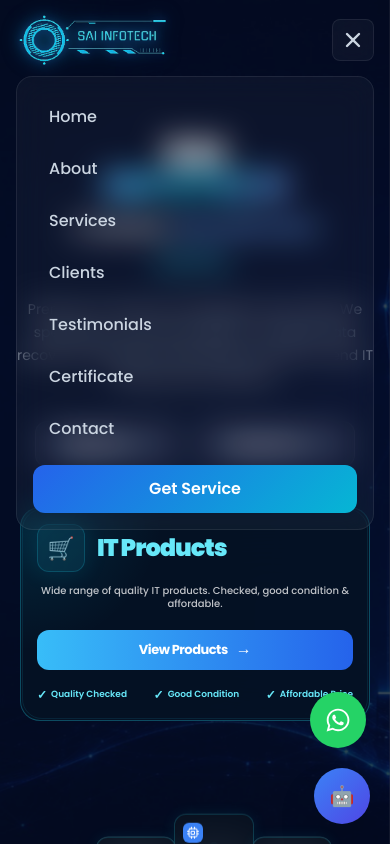
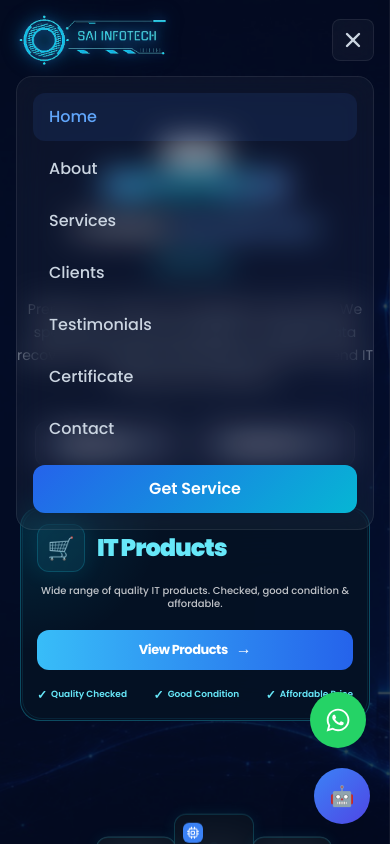
Before and after one commit to Yasir533/sai-infotech-webapp, a React (Vite) app in the folder sai-info/: page / in a window 390 px wide. Both pictures are taken after a click on the button 353 px from the left and 40 px from the top of the page. Shown: the top 844 px of the page. Built offline with nearby package versions, Linux system fonts and the light colour scheme.

Commit message:
fixed responsive mobile navigation

```diff
--- a/sai-info/src/components/Navbar.jsx
+++ b/sai-info/src/components/Navbar.jsx
@@ -14,61 +14,104 @@ const navLinks = [
 ]
 
 export default function Navbar() {
+
   const [scrolled, setScrolled] = useState(false)
+
   const [menuOpen, setMenuOpen] = useState(false)
+
   const [active, setActive] = useState('#home')
 
   useEffect(() => {
+
     const onScroll = () => setScrolled(window.scrollY > 50)
+
     window.addEventListener('scroll', onScroll)
+
     return () => window.removeEventListener('scroll', onScroll)
+
   }, [])
 
+  // FIXED MOBILE SCROLL NAVIGATION
   const handleNavClick = (e, href) => {
+
     e.preventDefault()
+
     setActive(href)
+
     setMenuOpen(false)
+
     const target = document.querySelector(href)
+
     if (target) {
-      target.scrollIntoView({ behavior: 'smooth', block: 'start' })
+
+      const navbarOffset = 90
+
+      const elementPosition =
+        target.getBoundingClientRect().top +
+        window.pageYOffset
+
+      const offsetPosition =
+        elementPosition - navbarOffset
+
+      window.scrollTo({
+        top: offsetPosition,
+        behavior: 'smooth',
+      })
     }
   }
 
   return (
+
     <motion.nav
       initial={{ y: -80, opacity: 0 }}
       animate={{ y: 0, opacity: 1 }}
       transition={{ duration: 0.6, ease: 'easeOut' }}
       className={`fixed top-0 left-0 right-0 z-50 transition-all duration-300 ${
-        scrolled ? 'glass shadow-lg shadow-black/30 py-2' : 'py-3'
+        scrolled
+          ? 'glass shadow-lg shadow-black/30 py-2'
+          : 'py-3'
       }`}
     >
+
       <div className="max-w-7xl mx-auto px-4 sm:px-6 lg:px-8">
+
         <div className="flex items-center justify-between">
+
+          {/* LOGO */}
           <a
             href="#home"
             onClick={(e) => handleNavClick(e, '#home')}
             className="flex items-center group flex-shrink-0"
           >
+
             <img
               src={logoImg}
               alt="SAI INFOTECH"
               className={`w-auto object-contain transition-all duration-300 group-hover:opacity-90 group-hover:scale-105 ${
-                scrolled ? 'h-12 sm:h-14' : 'h-14 sm:h-16 lg:h-20'
+                scrolled
+                  ? 'h-12 sm:h-14'
+                  : 'h-14 sm:h-16 lg:h-20'
               }`}
               style={{
                 maxWidth: '260px',
-                filter: 'drop-shadow(0 0 10px rgba(6,182,212,0.5)) drop-shadow(0 0 4px rgba(37,99,235,0.4))',
+                filter:
+                  'drop-shadow(0 0 10px rgba(6,182,212,0.5)) drop-shadow(0 0 4px rgba(37,99,235,0.4))',
               }}
             />
+
           </a>
 
+          {/* DESKTOP NAV */}
           <div className="hidden lg:flex items-center gap-1">
+
             {navLinks.map((link) => (
+
               <a
                 key={link.href}
                 href={link.href}
-                onClick={(e) => handleNavClick(e, link.href)}
+                onClick={(e) =>
+                  handleNavClick(e, link.href)
+                }
                 className={`px-3 py-2 rounded-lg text-sm font-medium transition-all duration-200 ${
                   active === link.href
                     ? 'text-blue-400 bg-blue-500/10'
@@ -77,27 +120,44 @@ export default function Navbar() {
               >
                 {link.label}
               </a>
+
             ))}
+
             <a
               href="#contact"
-              onClick={(e) => handleNavClick(e, '#contact')}
+              onClick={(e) =>
+                handleNavClick(e, '#contact')
+              }
               className="ml-3 btn-primary px-5 py-2 rounded-xl text-sm font-semibold text-white"
             >
               <span>Get Service</span>
             </a>
+
           </div>
 
+          {/* MOBILE MENU BUTTON */}
           <button
             onClick={() => setMenuOpen(!menuOpen)}
             className="lg:hidden p-2 rounded-lg glass text-slate-300 hover:text-white"
           >
-            {menuOpen ? <HiX size={24} /> : <HiMenuAlt3 size={24} />}
+
+            {menuOpen ? (
+              <HiX size={24} />
+            ) : (
+              <HiMenuAlt3 size={24} />
+            )}
+
           </button>
+
         </div>
+
       </div>
 
+      {/* MOBILE MENU */}
       <AnimatePresence>
+
         {menuOpen && (
+
           <motion.div
             initial={{ opacity: 0, height: 0 }}
             animate={{ opacity: 1, height: 'auto' }}
@@ -105,28 +165,46 @@ export default function Navbar() {
             transition={{ duration: 0.3 }}
             className="lg:hidden glass mt-2 mx-4 rounded-2xl overflow-hidden"
           >
+
             <div className="p-4 flex flex-col gap-1">
+
               {navLinks.map((link) => (
+
                 <a
                   key={link.href}
                   href={link.href}
-                  onClick={(e) => handleNavClick(e, link.href)}
-                  className="px-4 py-3 rounded-xl text-slate-300 hover:text-white hover:bg-white/5 font-medium transition-all"
+                  onClick={(e) =>
+                    handleNavClick(e, link.href)
+                  }
+                  className={`px-4 py-3 rounded-xl font-medium transition-all ${
+                    active === link.href
+                      ? 'text-blue-400 bg-blue-500/10'
+                      : 'text-slate-300 hover:text-white hover:bg-white/5'
+                  }`}
                 >
                   {link.label}
                 </a>
+
               ))}
+
               <a
                 href="#contact"
-                onClick={(e) => handleNavClick(e, '#contact')}
+                onClick={(e) =>
+                  handleNavClick(e, '#contact')
+                }
                 className="mt-2 btn-primary px-4 py-3 rounded-xl text-center font-semibold text-white"
               >
                 <span>Get Service</span>
               </a>
+
             </div>
+
           </motion.div>
+
         )}
+
       </AnimatePresence>
+
     </motion.nav>
   )
 }
```
